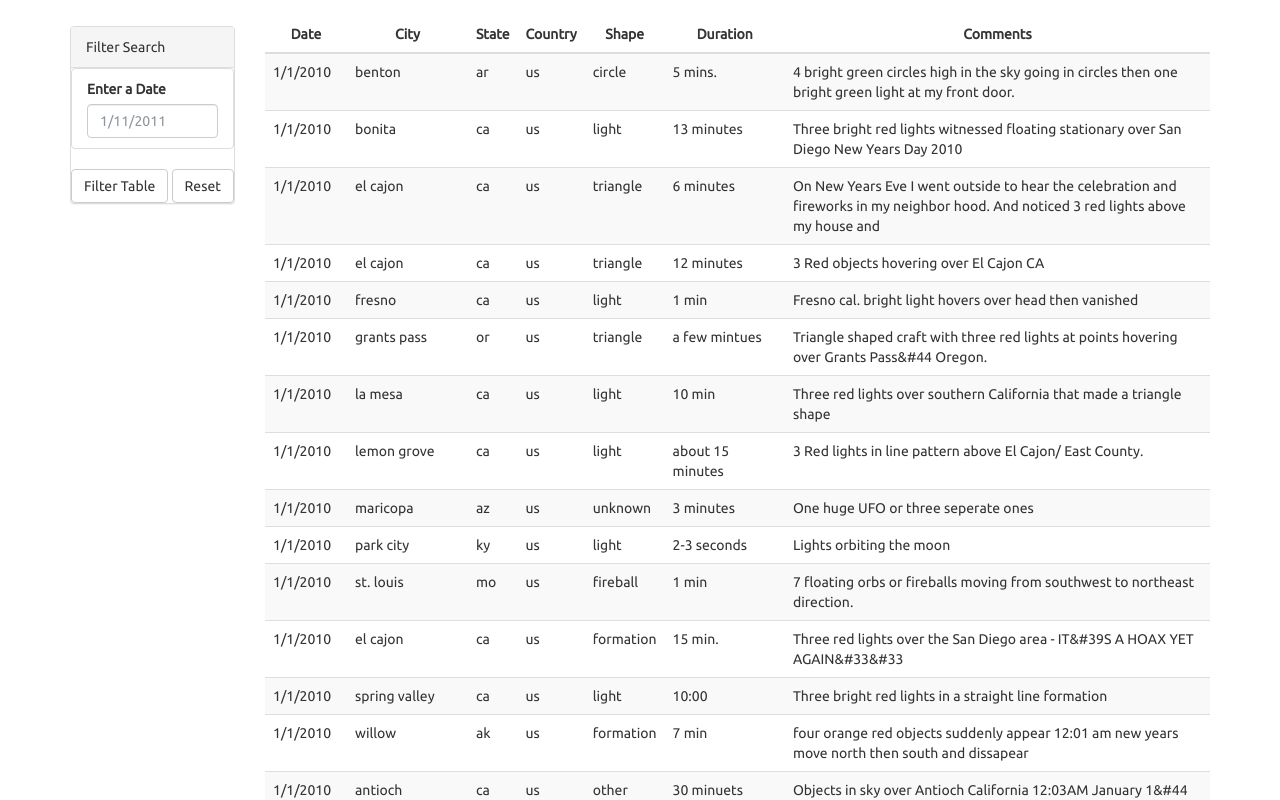
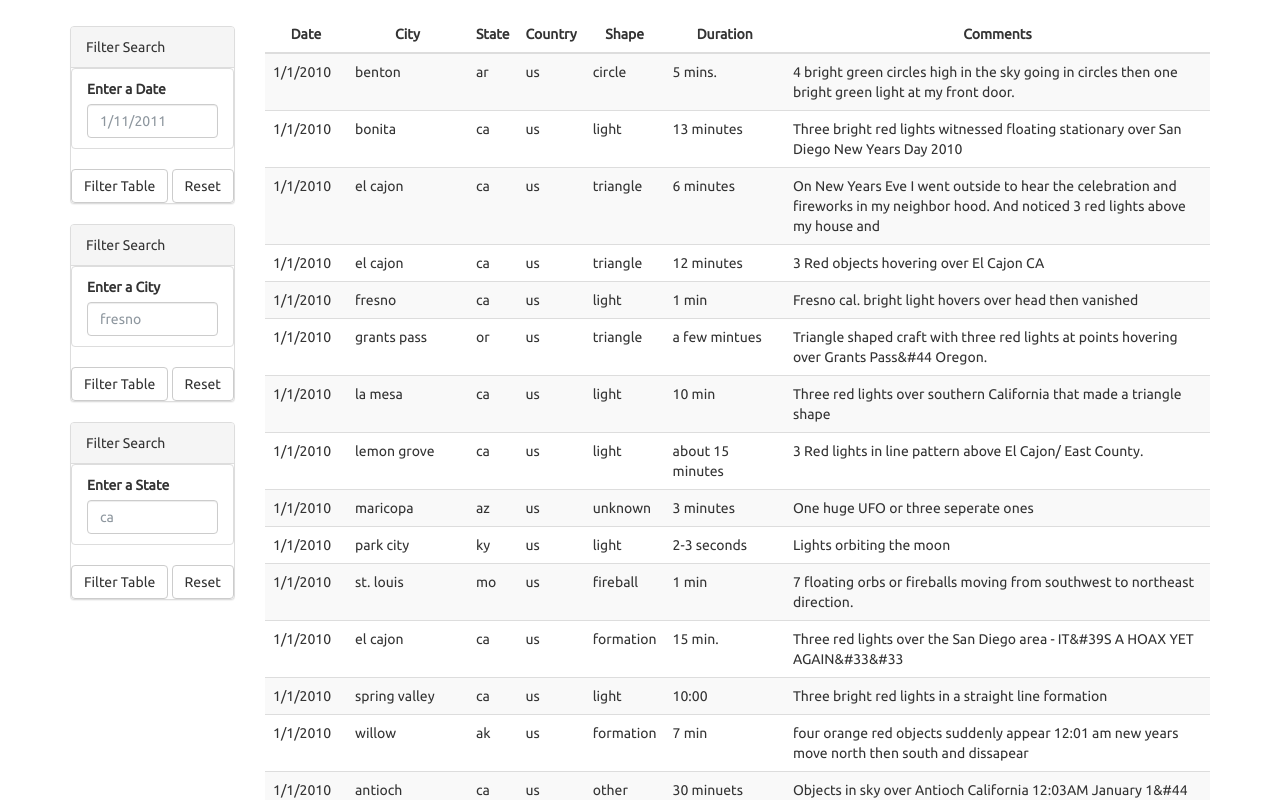
Before and after one commit to leoipn/javascript-challenge, a plain HTML site: page UFO-level-2/index.html in a window 1280 px wide. Shown: the part 646-1446 px from the top of the page. Drawn offline with nearby package versions, Linux system fonts and the light colour scheme.

Commit message:
Javascript challenge - UFO Level 2 second approach

```diff
--- a/UFO-level-2/index.html
+++ b/UFO-level-2/index.html
@@ -43,11 +43,51 @@
                     </ul>
                   </div>
                   <button id="filter-btn" type="button" class="btn btn-default">Filter Table</button>
-                  <button id="reset-btn" type="button" class="btn btn-default">Reset</button>
+                  <button type="button" class="btn btn-default reset-btn">Reset</button>
                 </form>
               </div>
             </div>
           </aside>
+
+          <aside class="filters">
+            <div class="panel panel-default">
+              <div class="panel-heading">Filter Search</div>
+              <div class="panel-body">
+                <form id="form-city">
+                  <div class="form-group">
+                    <ul class="list-group" id="filters">
+                      <li class="filter list-group-item">
+                        <label for="date">Enter a City</label>
+                        <input class="form-control" id="city" type="text" placeholder="fresno">
+                      </li>
+                    </ul>
+                  </div>
+                  <button id="city-filter-btn" type="button" class="btn btn-default">Filter Table</button>
+                  <button type="button" class="btn btn-default reset-btn">Reset</button>
+                </form>
+              </div>
+            </div>
+          </aside>
+          <aside class="filters">
+            <div class="panel panel-default">
+              <div class="panel-heading">Filter Search</div>
+              <div class="panel-body">
+                <form id="form-state">
+                  <div class="form-group">
+                    <ul class="list-group" id="filters">
+                      <li class="filter list-group-item">
+                        <label for="date">Enter a State</label>
+                        <input class="form-control" id="state" type="text" placeholder="ca">
+                      </li>
+                    </ul>
+                  </div>
+                  <button id="state-filter-btn" type="button" class="btn btn-default">Filter Table</button>
+                  <button type="button" class="btn btn-default reset-btn">Reset</button>
+                </form>
+              </div>
+            </div>
+          </aside>
+
         </div>
         <div class="col-md-10">
           <div id="table-area" class="">
--- a/UFO-level-2/static/js/app.js
+++ b/UFO-level-2/static/js/app.js
@@ -4,30 +4,27 @@ var tableData = data;
 // YOUR CODE HERE!
 var tbody = d3.select("tbody");
 
-console.log(tbody);
-
 populateData(tableData);
 
 // Select the button
 var button = d3.select("#filter-btn");
-var reset = d3.select("#reset-btn");
+var reset = d3.select(".reset-btn");
 
 // Select the form
 var form = d3.select("#form");
 
 // Create event handlers
-button.on("click", runEnter);
+button.on("click", () => runEnter("#datetime"));
+form.on("submit", () => runEnter("#datetime"));
 reset.on("click", runReset);
-form.on("submit",runEnter);
 
 
-function runEnter() {
-
+function runEnter(node) {
     // Prevent the page from refreshing
     d3.event.preventDefault();
 
     // Select the input element and get the raw HTML node
-    var inputElement = d3.select("#datetime");
+    var inputElement = d3.select(node);
 
     // Get the value property of the input element
     var value = inputElement.property("value");
```
